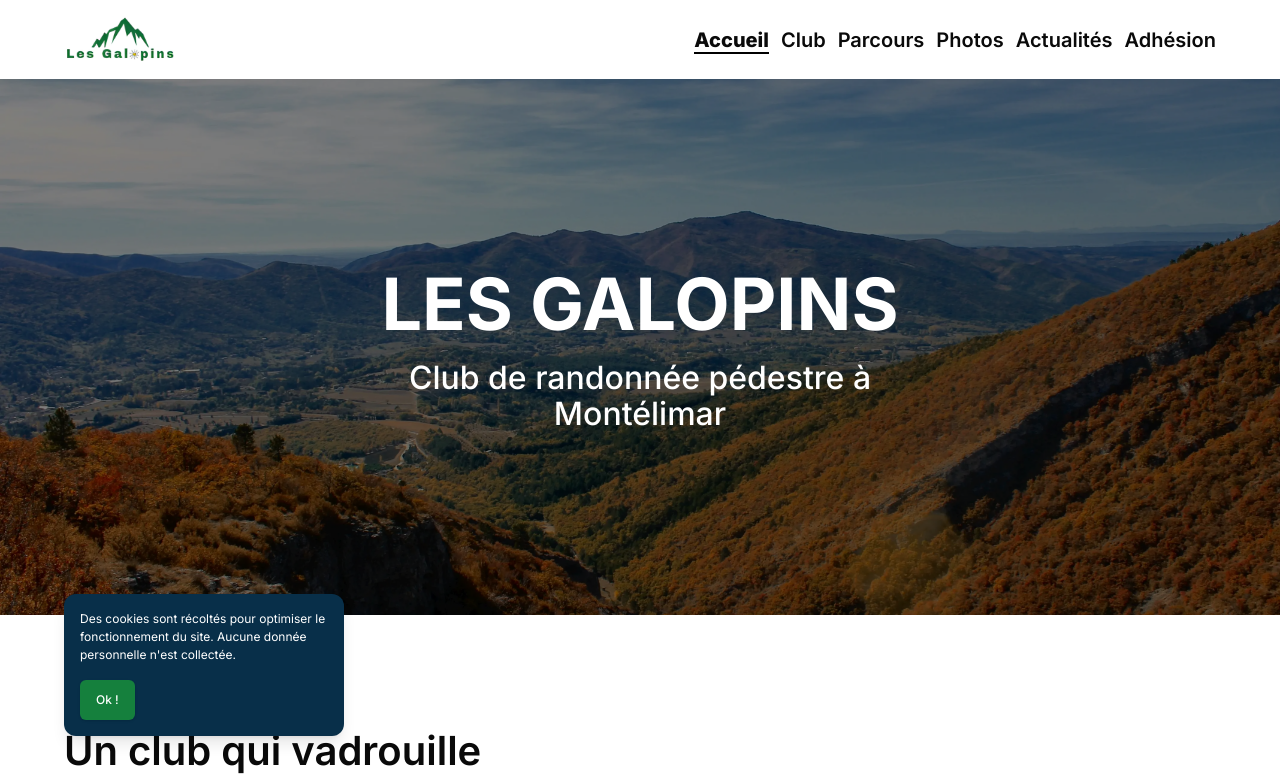
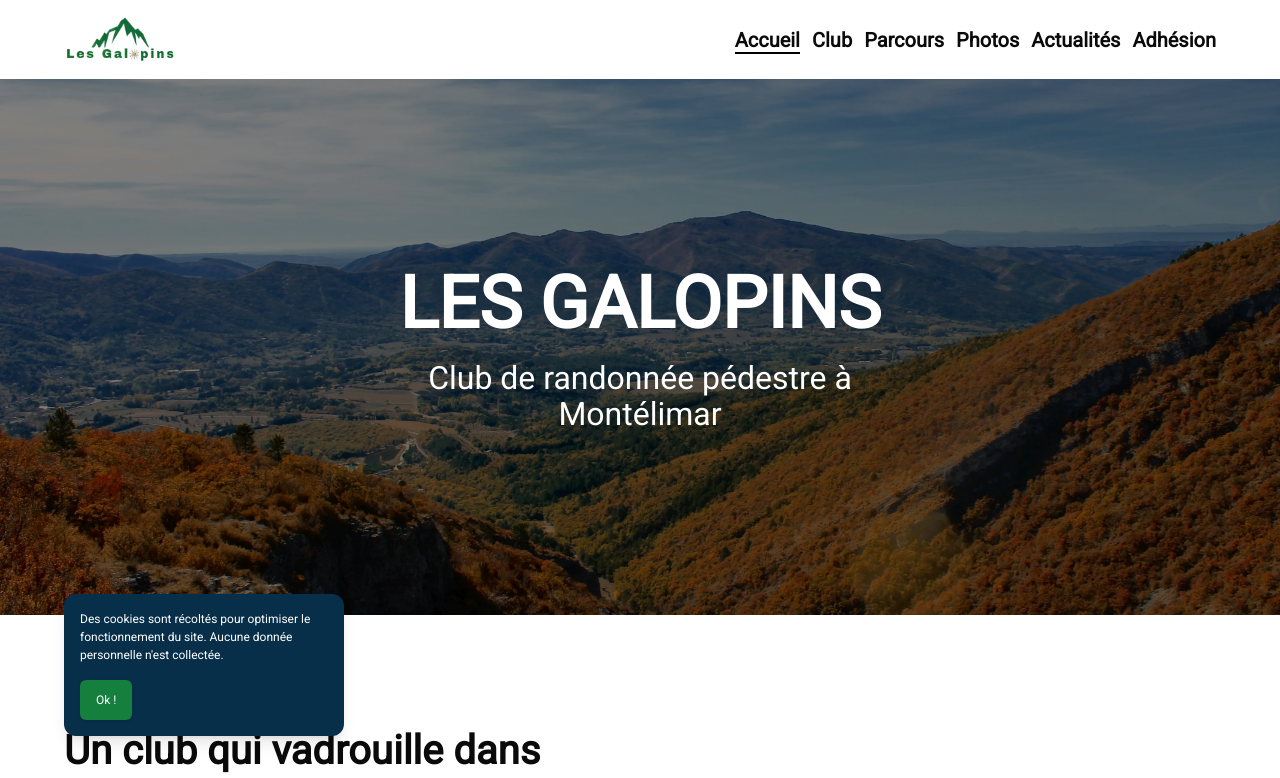
Before and after one commit to SebastienLaurentt/Galopins-Next-V2, a Next.js app: page / in a window 1280 px wide. Shown: the top 778 px of the page. Built offline with nearby package versions, Linux system fonts and the light colour scheme.

Commit message:
update font from inter to roboto

```diff
--- a/app/layout.tsx
+++ b/app/layout.tsx
@@ -3,11 +3,14 @@ import CookiesWindow from "@/components/CookiesWindow/CookiesWindow";
 import { Footer } from "@/src/features/layout/Footer/Footer";
 import { Header } from "@/src/features/layout/Header/Header";
 import clsx from "clsx";
-import { Inter } from "next/font/google";
+import { Roboto } from "next/font/google";
 import "./globals.css";
 import { AuthProvider } from "@/components/AccountComponent/Auth/Auth";
 
-const inter = Inter({ subsets: ["latin"] });
+const roboto = Roboto({
+  weight: '400',
+  subsets: ['latin'],
+})
 
 export default function RootLayout({
   children,
@@ -40,7 +43,7 @@ export default function RootLayout({
           <meta name="msapplication-TileColor" content="#ffc40d" />
           <meta name="theme-color" content="#ffffff" />
         </head>
-        <body className={clsx(inter.className, "h-full")}>
+        <body className={clsx(roboto.className, "h-full")}>
           <div className=" flex h-full flex-col">
             <Header />
             <div className="flex-1">{children}</div>
```
